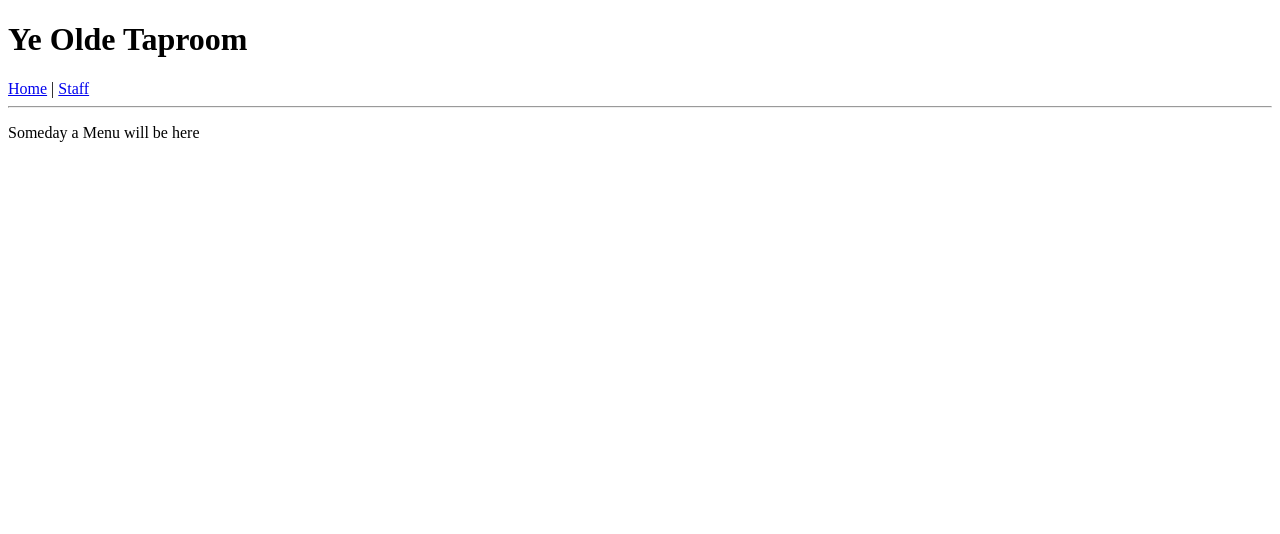
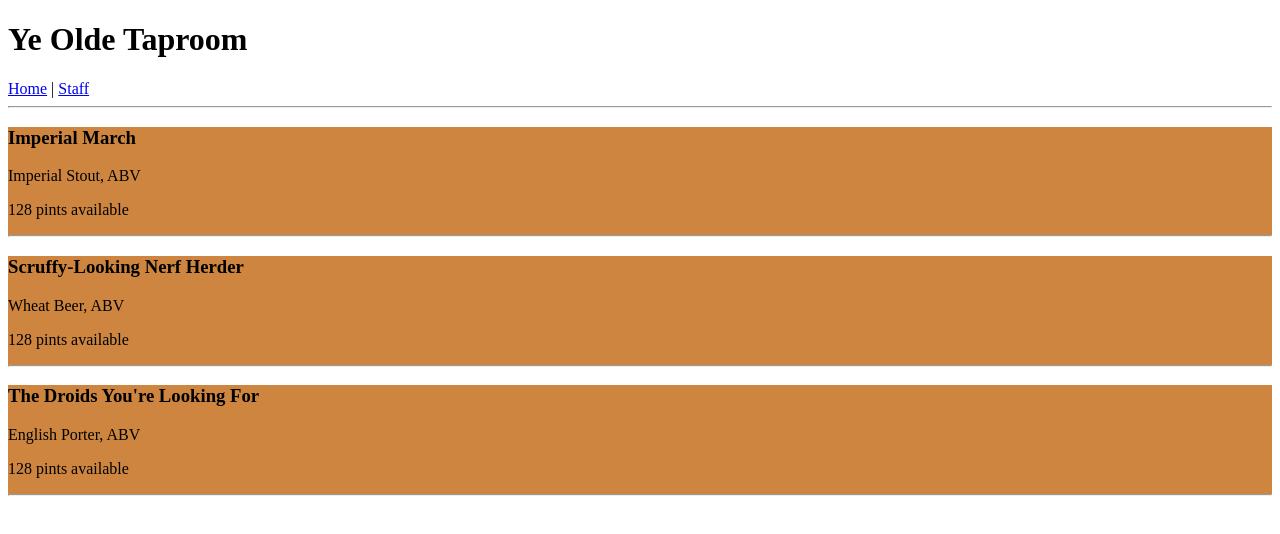
Before and after one commit to tfirman/TapRoomReact, a React app: page /#/ in a window 1280 px wide. Shown: the top 534 px of the page. Built offline with nearby package versions, Linux system fonts and the light colour scheme.

Commit message:
adds keg definitions and static starter object

```diff
--- a/src/components/Keg.jsx
+++ b/src/components/Keg.jsx
@@ -0,0 +1,27 @@
+import React from 'react';
+import PropTypes from 'prop-types';
+
+function Keg(props){
+  return (
+    <div>
+      <style jsx>{`
+        div {
+          background-color: peru;
+        }
+      `}</style>
+      <h3>{props.name}</h3>
+      <p>{props.description}, {PropTypes.number.isRequired} ABV</p>
+      <p>{props.pints} pints available</p>
+      <hr/>
+    </div>
+  );
+}
+
+Keg.propTypes = {
+  name: PropTypes.string.isRequired,
+  description: PropTypes.string.isRequired,
+  abv: PropTypes.string.isRequired,
+  pints: PropTypes.number.isRequired
+};
+
+export default Keg;
--- a/src/components/Menu.jsx
+++ b/src/components/Menu.jsx
@@ -1,10 +1,38 @@
 import React from 'react';
+import Keg from './Keg';
+
+var masterKegList = [
+  {
+    name: 'Imperial March',
+    description: 'Imperial Stout',
+    abv: '9.0%',
+    pints: 128
+  },
+  {
+    name: 'Scruffy-Looking Nerf Herder',
+    description: 'Wheat Beer',
+    abv: '4.0%',
+    pints: 128
+  },
+  {
+    name: 'The Droids You\'re Looking For',
+    description: 'English Porter',
+    abv: '6.0%',
+    pints: 128
+  }
+];
 
 function Menu(){
   return (
     <div>
       <hr/>
-      <p>Someday a Menu will be here</p>
+      {masterKegList.map((keg, index) =>
+        <Keg name={keg.name}
+          description={keg.description}
+          abv={keg.abv}
+          pints={keg.pints}
+          key={index}/>
+      )}
     </div>
   );
 }
```
